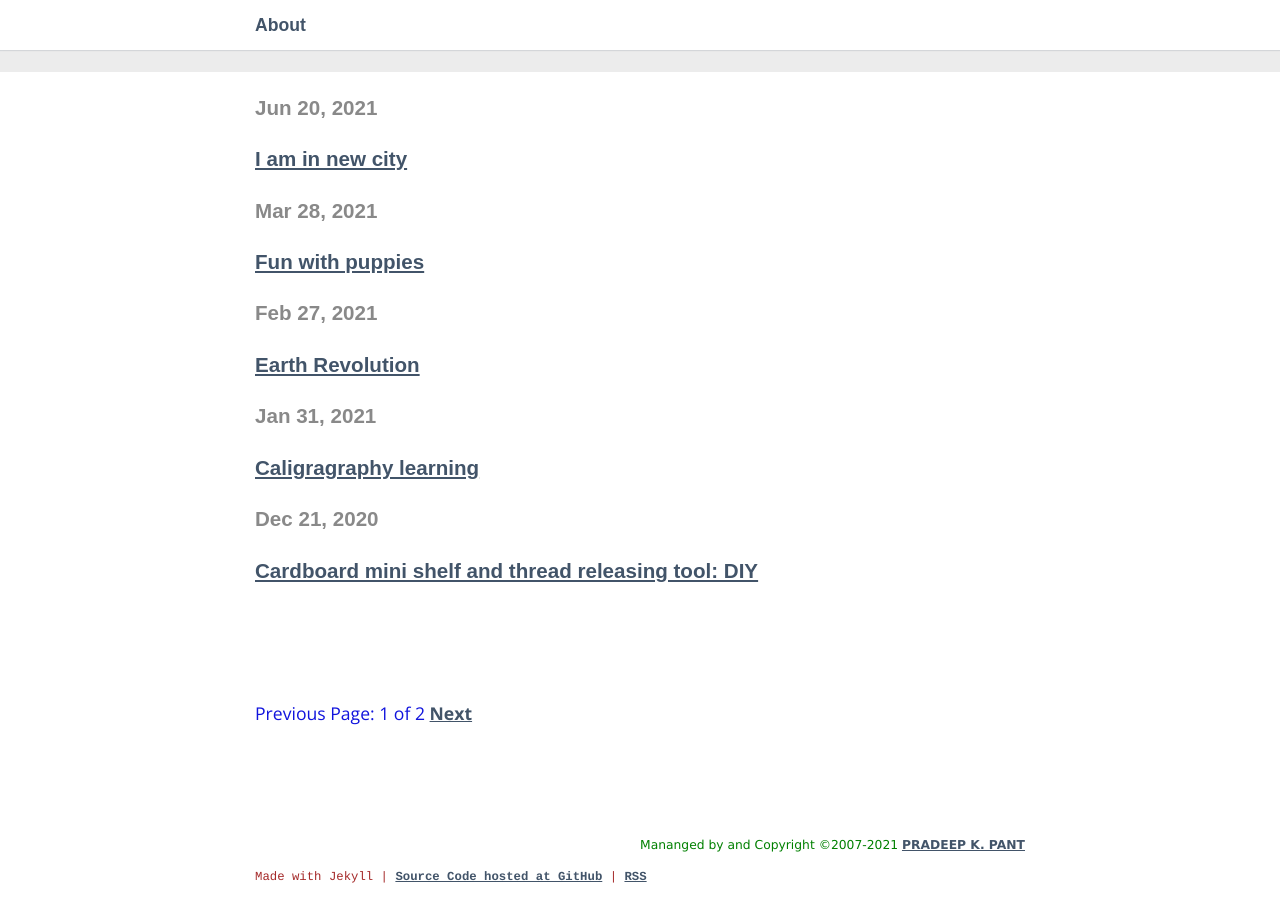
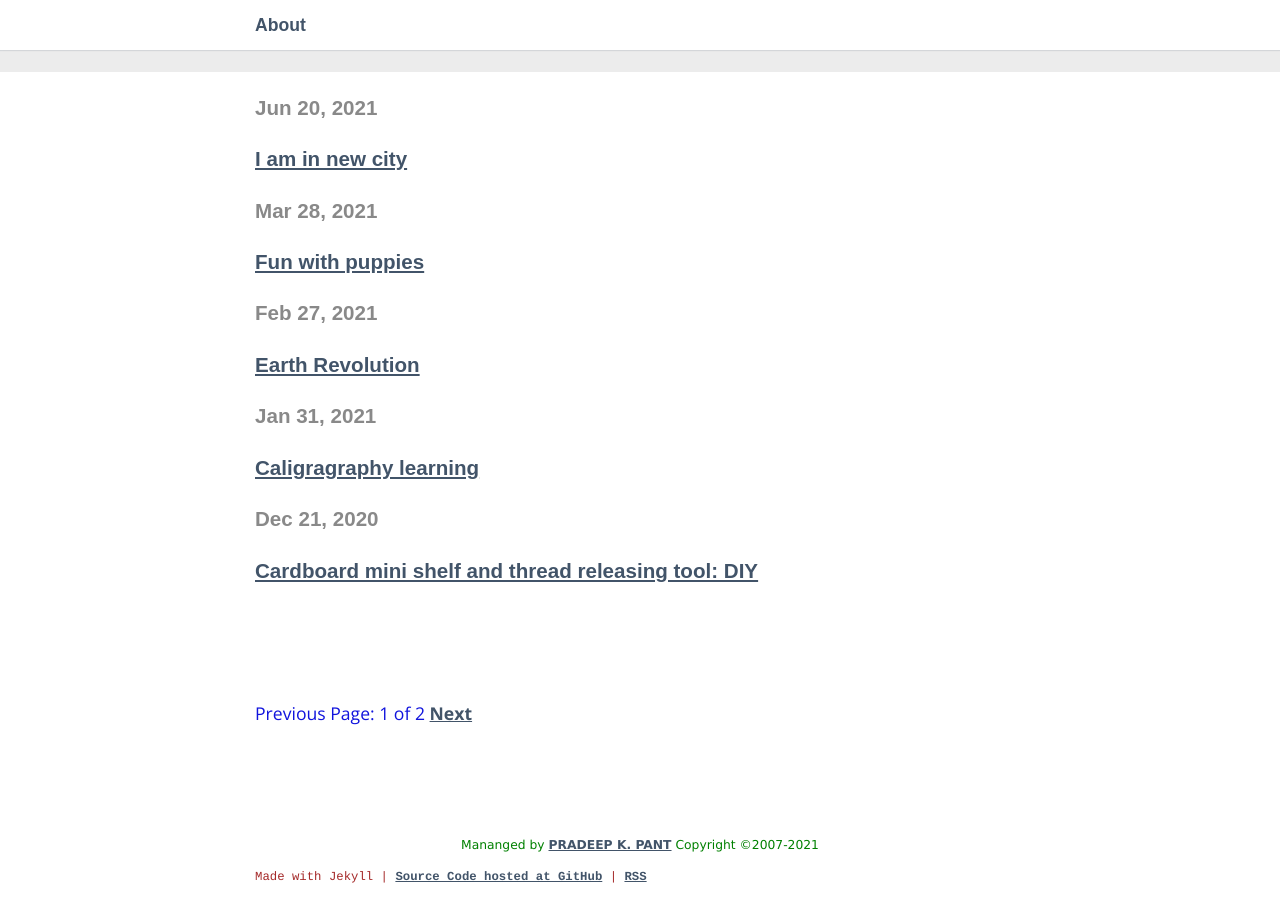
Before and after one commit to ppant/pakhipant, a Jekyll site: the page built from blog/index.html, in a window 1280 px wide and 900 px high, scrolled down 128 px. Built offline with Jekyll 4.4.1, drawn with Linux system fonts in a browser that asks for light colours; some web fonts are replaced; the list of posts is cut into pages by our own code; comment, search, counter and statistics services are not loaded.

Commit message:
Update footer.html

```diff
--- a/_includes/footer.html
+++ b/_includes/footer.html
@@ -5,7 +5,6 @@
 <span class="copy-right-style">
 <p>&nbsp;</p>
 <p>&nbsp;</p>
-	<p style="color:green; font-family: verdana; font-size: 70%; text-align: right;">Mananged by and Copyright ©2007-2021 <a href="https://pradeeppant.com">PRADEEP K. PANT</a></p>
-
-	<p style="color:brown; font-family: courier; font-size: 70%; text-align: auto;">Made with Jekyll | <a href="https://github.com/ppant/pakhipant">Source Code hosted at GitHub</a> | <a href="{{ "/feed.xml" | prepend: site.baseurl }}">RSS </a></p>
+<p style="color:green; font-family: verdana; font-size: 70%; text-align: center;">Mananged by <a href="https://pradeeppant.com">PRADEEP K. PANT</a> Copyright ©2007-2021</p>
+<p style="color:brown; font-family: courier; font-size: 70%; text-align: auto;">Made with Jekyll | <a href="https://github.com/ppant/pakhipant">Source Code hosted at GitHub</a> | <a href="{{ "/feed.xml" | prepend: site.baseurl }}">RSS </a></p>
 </footer>
```
